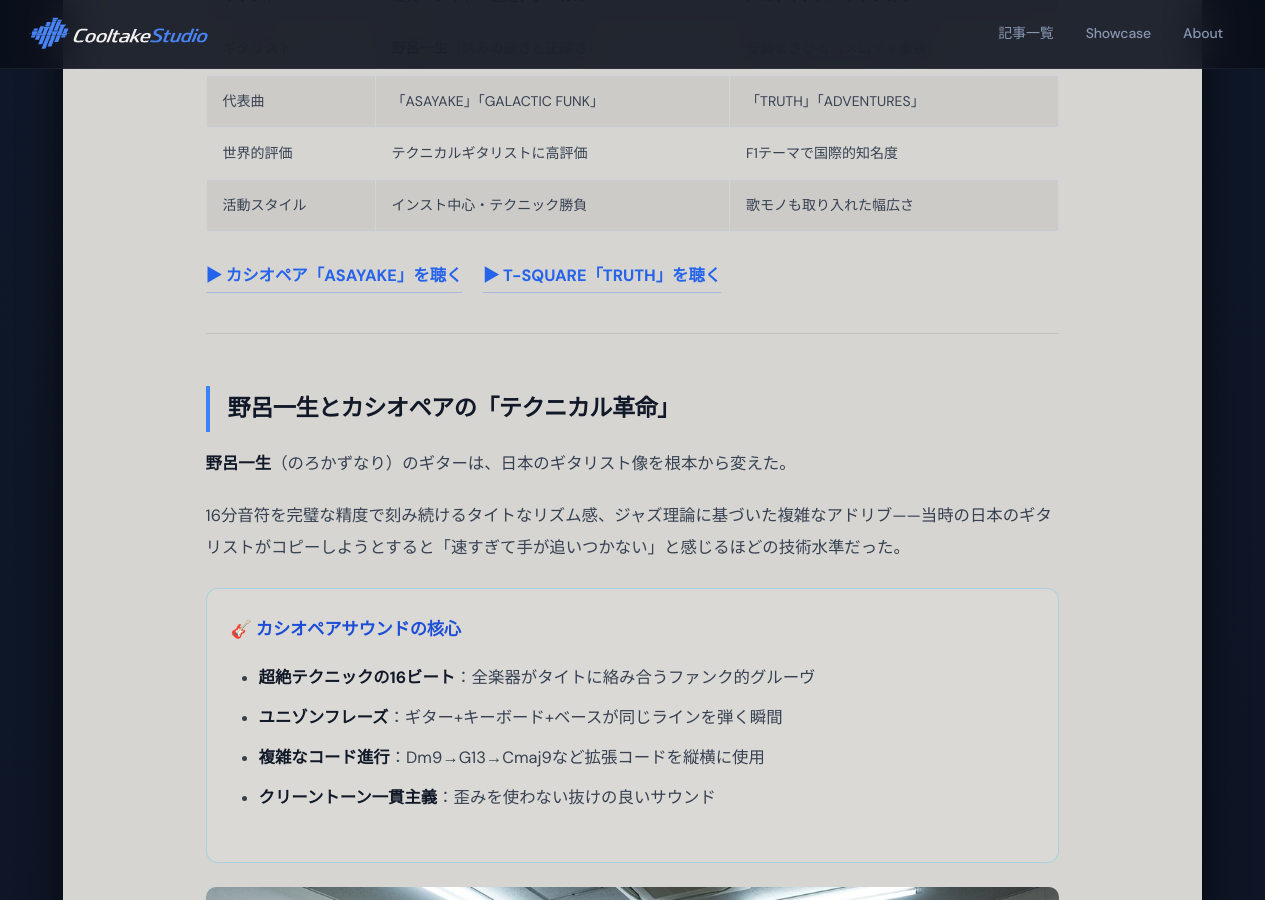
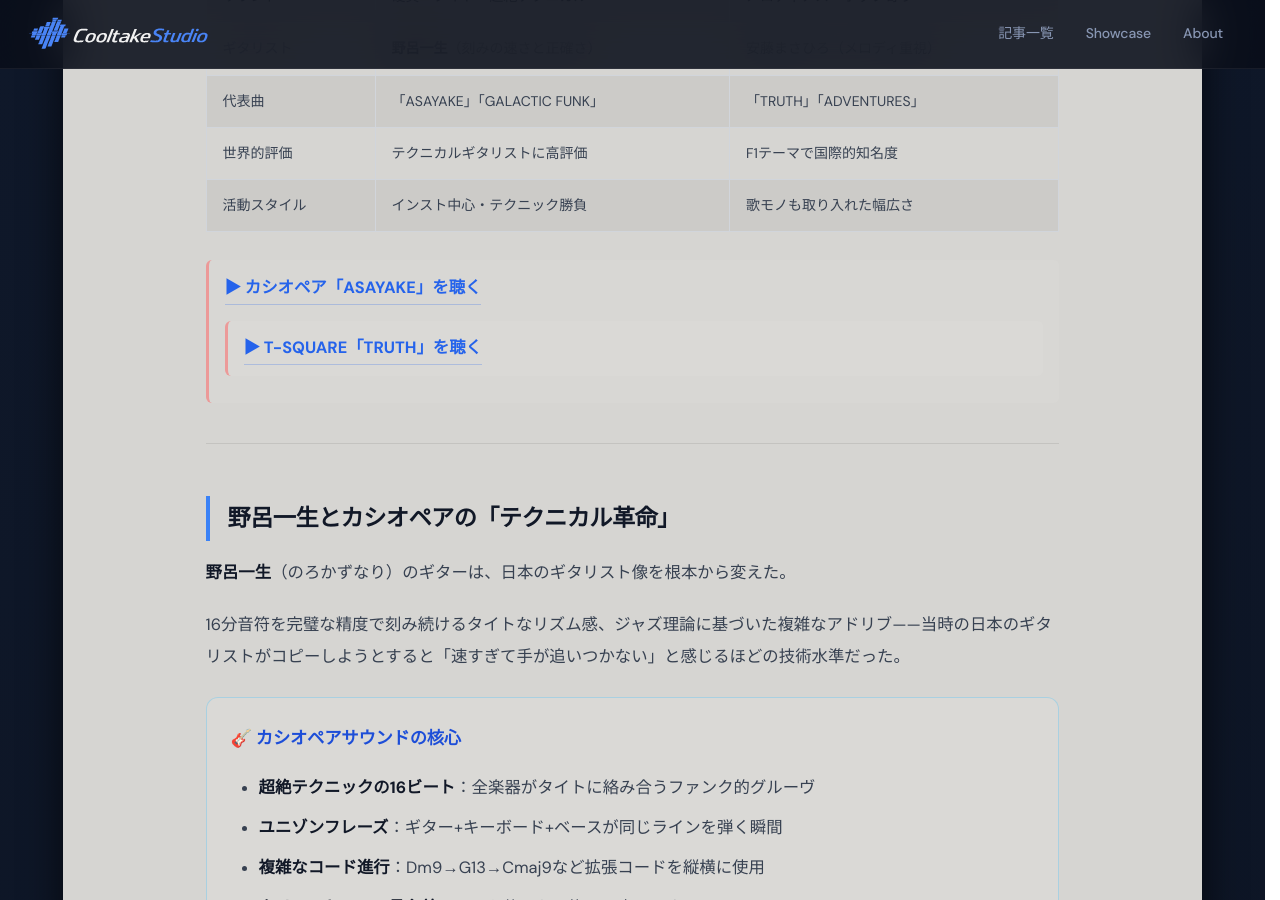
Before and after one commit to cooltake/cooltake-staging, a Jekyll site: the page built from _posts/2026-05-30-japan-music-09-fusion-jazz.md, in a window 1280 px wide and 900 px high, scrolled down 1539 px. Built offline with Jekyll 4.4.1, drawn with Linux system fonts in a browser that asks for light colours; some web fonts are replaced.

Commit message:
update: japan-music-09 fix frontmatter/buttons/video-links

```diff
--- a/_posts/2026-05-30-japan-music-09-fusion-jazz.md
+++ b/_posts/2026-05-30-japan-music-09-fusion-jazz.md
@@ -33,8 +33,12 @@
 | 世界的評価 | テクニカルギタリストに高評価 | F1テーマで国際的知名度 |
 | 活動スタイル | インスト中心・テクニック勝負 | 歌モノも取り入れた幅広さ |
 
+<div class="video-link-box" style="margin:1rem 0;padding:.7rem 1rem;background:rgba(255,255,255,0.06);border-left:3px solid rgba(248,113,113,.6);border-radius:6px;">
 <a href="https://www.youtube.com/results?search_query=%E3%82%AB%E3%82%B7%E3%82%AA%E3%83%9A%E3%82%A2+ASAYAKE" target="_blank" rel="nofollow noopener" style="display:inline-flex;align-items:center;gap:.4em;color:#f87171;text-decoration:none;font-weight:600;margin-right:1rem;">▶ カシオペア「ASAYAKE」を聴く</a>
+<div class="video-link-box" style="margin:1rem 0;padding:.7rem 1rem;background:rgba(255,255,255,0.06);border-left:3px solid rgba(248,113,113,.6);border-radius:6px;">
 <a href="https://www.youtube.com/results?search_query=T-SQUARE+TRUTH" target="_blank" rel="nofollow noopener" style="display:inline-flex;align-items:center;gap:.4em;color:#f87171;text-decoration:none;font-weight:600;">▶ T-SQUARE「TRUTH」を聴く</a>
+</div>
+</div>
 
 ---
 
```
